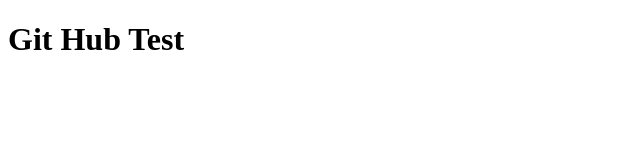
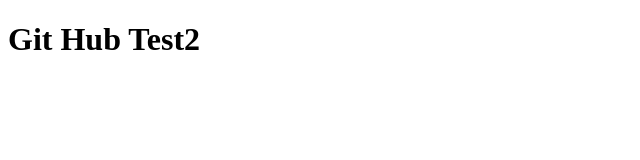
Before and after one commit to KazNoda/retinaImageLoader, a plain HTML site: page index.html in a window 1280 px wide. Shown: the full height of the page, 0-640 px from the left. Drawn offline with Linux system fonts and the light colour scheme.

Commit message:
Change Fixing

```diff
--- a/index.html
+++ b/index.html
@@ -5,6 +5,6 @@
 	<title>Document</title>
 </head>
 <body>
-	<h1>Git Hub Test</h1>
+	<h1>Git Hub Test2</h1>
 </body>
 </html>
```
